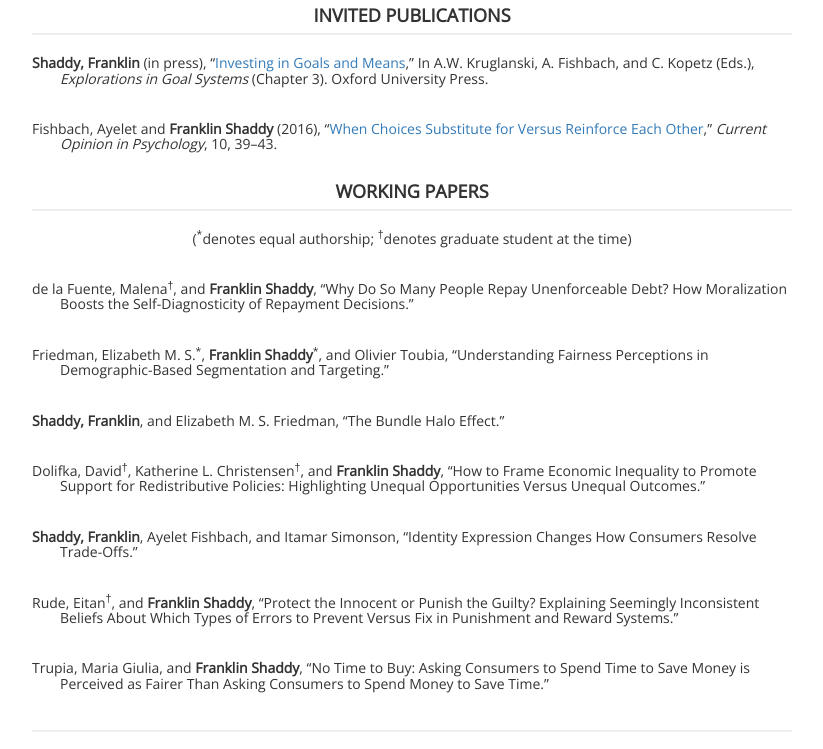
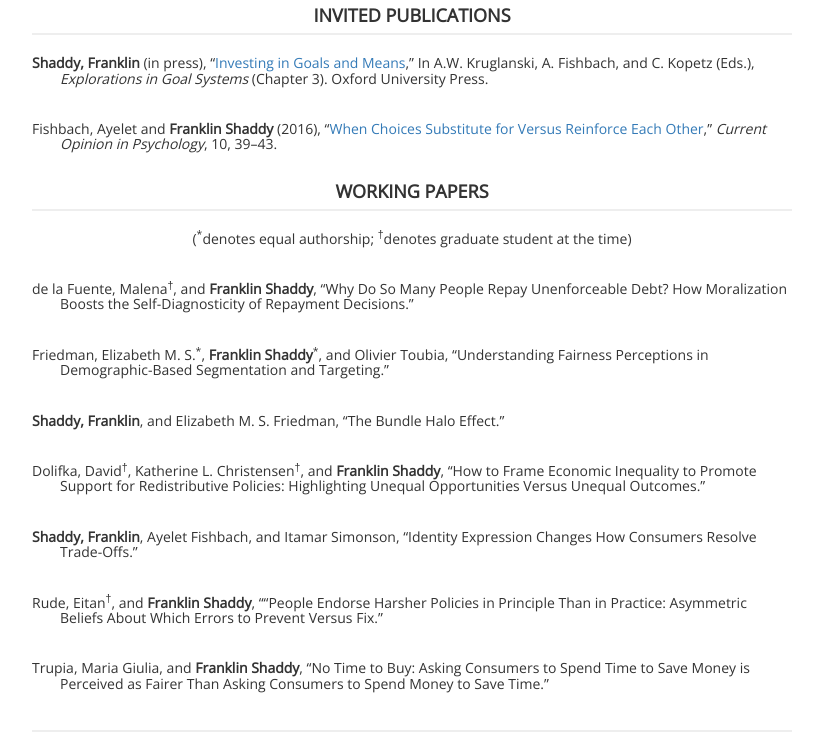
Before and after one commit to fshaddy/fshaddy.github.io, a plain HTML site: page research.html in a window 1280 px wide. Shown: the part 907-1656 px from the top of the page, without its empty margins (228-1051 px from the left). Drawn offline with nearby package versions, Linux system fonts and the light colour scheme.

Commit message:
Update research.html

```diff
--- a/research.html
+++ b/research.html
@@ -79,7 +79,7 @@
 
             <h3 class="research-header"><span class="authors">Shaddy, Franklin</span>, Ayelet Fishbach, and Itamar Simonson, &ldquo;Identity Expression Changes How Consumers Resolve Trade-Offs.&rdquo; </h3>
 
-            <h3 class="research-header">Rude, Eitan<sup>†</sup>, and <span class="authors">Franklin Shaddy</span>, &ldquo;Protect the Innocent or Punish the Guilty? Explaining Seemingly Inconsistent Beliefs About Which Types of Errors to Prevent Versus Fix in Punishment and Reward Systems.&rdquo;</h3>
+            <h3 class="research-header">Rude, Eitan<sup>†</sup>, and <span class="authors">Franklin Shaddy</span>, &ldquo;“People Endorse Harsher Policies in Principle Than in Practice: Asymmetric Beliefs About Which Errors to Prevent Versus Fix.&rdquo;</h3>
 
             <h3 class="research-header">Trupia, Maria Giulia, and <span class="authors">Franklin Shaddy</span>, &ldquo;No Time to Buy: Asking Consumers to Spend Time to Save Money is Perceived as Fairer Than Asking Consumers to Spend Money to Save Time.&rdquo;</h3>
 
```
